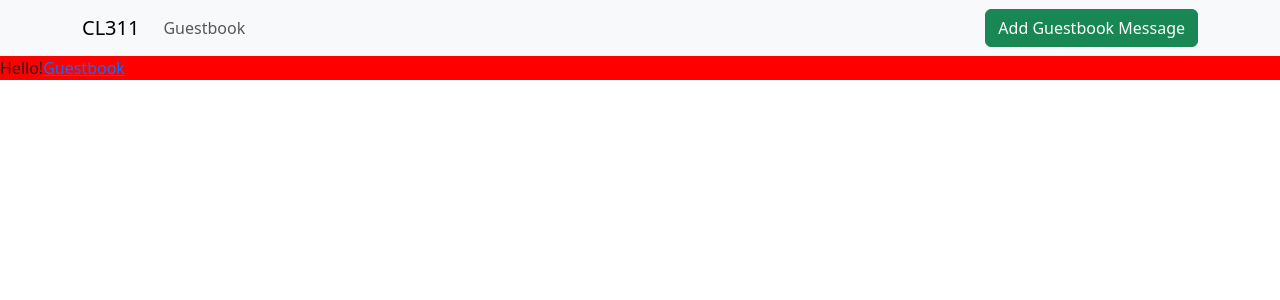
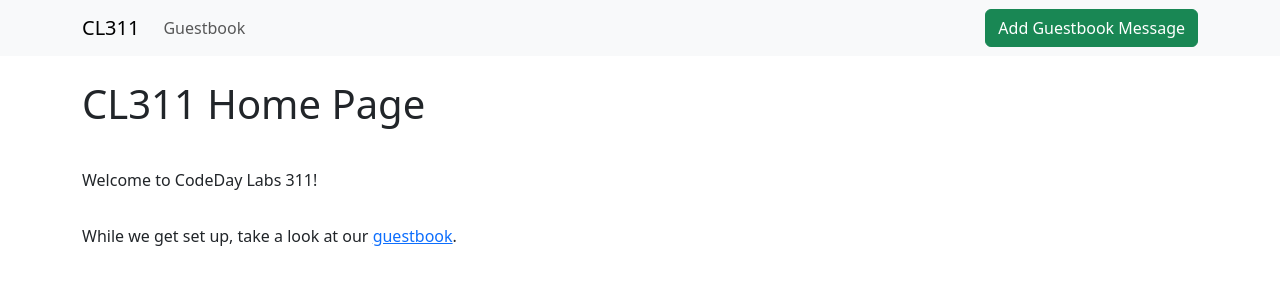
Before and after one commit to CodeDayLabs311/cl311, a Next.js app in the folder app/: page / in a window 1280 px wide. Shown: the top 300 px of the page. Built offline with nearby package versions, Linux system fonts and the light colour scheme.

Commit message:
Add home page

```diff
--- a/app/src/pages/index.tsx
+++ b/app/src/pages/index.tsx
@@ -1,6 +1,8 @@
+import PageHeader from '@/components/PageHeader';
 import Head from 'next/head';
-import styles from '@/styles/Home.module.css';
 import Link from 'next/link';
+import Container from 'react-bootstrap/Container';
+import Stack from 'react-bootstrap/Stack';
 
 export default function Home() {
     return (
@@ -8,9 +10,17 @@
             <Head>
                 <title>CL311</title>
             </Head>
-            <main className={`${styles.main}`}>
-                Hello!
-                <Link href="/guestbook">Guestbook</Link>
+            <main>
+                <Container>
+                    <Stack gap={3}>
+                        <PageHeader>CL311 Home Page</PageHeader>
+                        <p>Welcome to CodeDay Labs 311!</p>
+                        <p>
+                            While we get set up, take a look at our{' '}
+                            <Link href="/guestbook">guestbook</Link>.
+                        </p>
+                    </Stack>
+                </Container>
             </main>
         </>
     );
```
